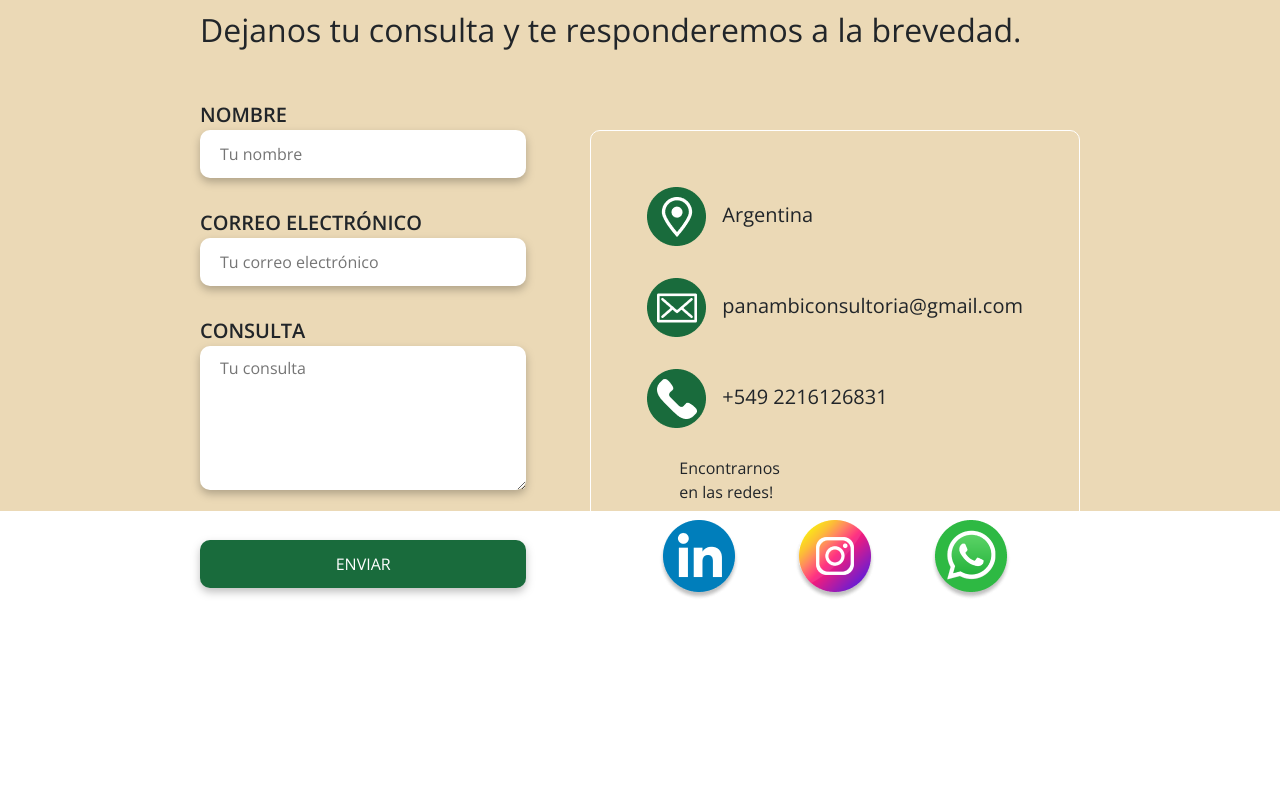
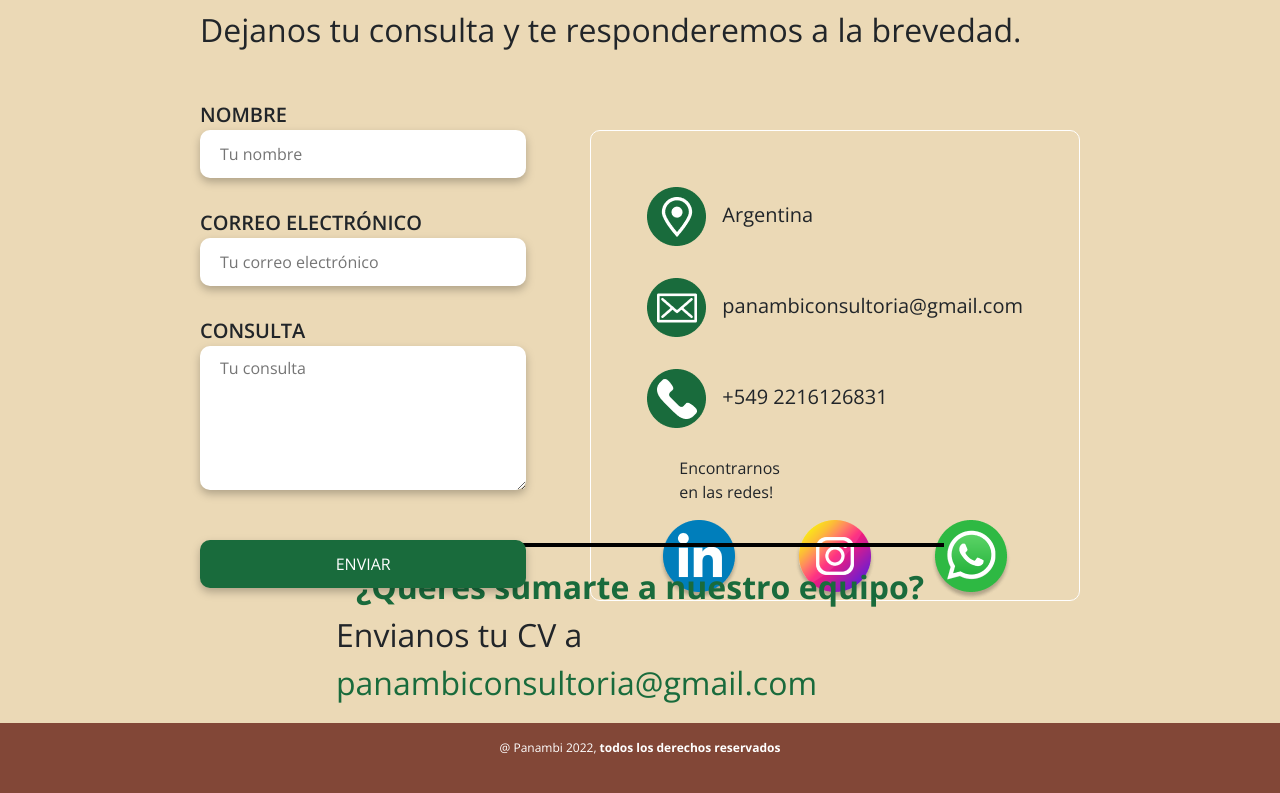
Before and after one commit to Matias-Benitez/Panambi, a React (Vite) app: page / in a window 1280 px wide. Shown: the part 1831-2624 px from the top of the page. Before the commit the page ends 2432 px from the top, so only its background shows below. Built offline with nearby package versions, Linux system fonts and the light colour scheme.

Commit message:
avance con el formulario y creacion del footer

```diff
--- a/src/App.jsx
+++ b/src/App.jsx
@@ -3,6 +3,7 @@ import {NavBar} from "./components/navBar/NavBar";
 import 'bootstrap/dist/css/bootstrap.min.css';
 import {Navigate, Route, Routes} from "react-router-dom";
 import { InicioContainer, Consultorias, Nosotros, Talleres, Contacto } from "./pages/";
+import {Footer} from "./components/footer/Footer";
 
 function App() {
 
@@ -17,6 +18,7 @@ function App() {
                 <Route path="/contacto" element={<Contacto/>}></Route>
                 <Route path="*" element={<Navigate to="/"/>}></Route>
             </Routes>
+            <Footer/>
         </>
     )
 }
--- /dev/null
+++ b/src/components/footer/Footer.jsx
@@ -0,0 +1,9 @@
+import './footer.css'
+
+export const Footer = () => {
+    return (
+        <section className="footer">
+                <p>@ Panambi 2022, <span>todos los derechos reservados</span></p>
+        </section>
+    )
+}
--- /dev/null
+++ b/src/components/footer/footer.css
@@ -0,0 +1,14 @@
+.footer {
+    background-color: #824737;
+    height: 98px;
+    color: white;
+    display: flex;
+    justify-content: center;
+    align-items: flex-start;
+    padding: 1rem;
+    font-size: 12px;
+}
+
+.footer p span {
+    font-weight: bold;
+}
--- a/src/components/forms/FormContainer.jsx
+++ b/src/components/forms/FormContainer.jsx
@@ -1,6 +1,8 @@
 import {FormSuscripcion} from "./suscripcionForm/FormSuscripcion.jsx";
 import {useState} from "react";
 import {FormContactoContainer} from "./contactoForm/FormContactoContainer.jsx";
+import {UneteAlEquipo} from "./unete-al-equipo/UneteAlEquipo";
+import './form-container.css'
 
 export const FormContainer = () => {
     const [suscrito, setSuscrito] = useState(false)
@@ -9,9 +11,11 @@ export const FormContainer = () => {
         suscripcion && setSuscrito(true)
     }
     return (
-        <>
+        <div className="all-form-container">
             <FormSuscripcion suscrito={suscrito} suscribirse={suscribirse}/>
             <FormContactoContainer/>
-        </>
+            <UneteAlEquipo/>
+        </div>
+
     )
 }
--- a/src/components/forms/contactoForm/FormContactoContainer.jsx
+++ b/src/components/forms/contactoForm/FormContactoContainer.jsx
@@ -1,7 +1,7 @@
 import {FormContacto} from "./FormContacto";
 import {FormTitle} from "./FormTitle.jsx";
 import {useForm} from "../../../hooks/useForm.js";
-import {RedesContacto} from "./RedesContacto";
+import {RedesContacto} from "../redes-contacto/RedesContacto.jsx";
 
 export const FormContactoContainer = () => {
     const {onInputChange, formState} = useForm();
--- /dev/null
+++ b/src/components/forms/form-container.css
@@ -0,0 +1,3 @@
+.all-form-container {
+    background-color: #EBD9B6;
+}
--- /dev/null
+++ b/src/components/forms/unete-al-equipo/UneteAlEquipo.jsx
@@ -0,0 +1,14 @@
+import './unete.css'
+
+export const UneteAlEquipo = () => {
+    return (
+        <div>
+            <div className="container-unete">
+                <div>
+                    <p className='unete-primero'>¿Querés sumarte a nuestro equipo?</p>
+                    <p className='unete-segundo'>Envianos tu CV a <span>panambiconsultoria@gmail.com</span></p>
+                </div>
+            </div>
+        </div>
+    )
+}
--- /dev/null
+++ b/src/components/forms/unete-al-equipo/unete.css
@@ -0,0 +1,33 @@
+.container-unete {
+    height: 180px;
+    display: flex;
+    justify-content: center;
+    background-color: #EBD9B6;
+    margin: 2rem 2rem 0 2rem;
+    padding: 0 0 2rem;
+}
+
+.container-unete div {
+    padding-top: 2rem;
+    border-top: 4px solid black;
+    display: flex;
+    flex-direction: column;
+    align-items: center;
+    justify-content: center;
+    width: 50%;
+}
+
+.unete-primero {
+    font-size: 32px;
+    font-weight: 700;
+    color: #196B3C;
+    margin: 0;
+}
+.unete-segundo {
+    margin: 0;
+    font-size: 32px;
+}
+
+.unete-segundo span {
+    color: #196B3C;
+}
```
Also changed, not shown: src/App.css (line endings or trailing spaces), src/components/forms/redes-contacto/RedesContacto.jsx (renamed from src/components/forms/contactoForm/RedesContacto.jsx), src/components/forms/redes-contacto/redes-contacto.css (renamed from src/components/forms/contactoForm/redes-contacto.css).
